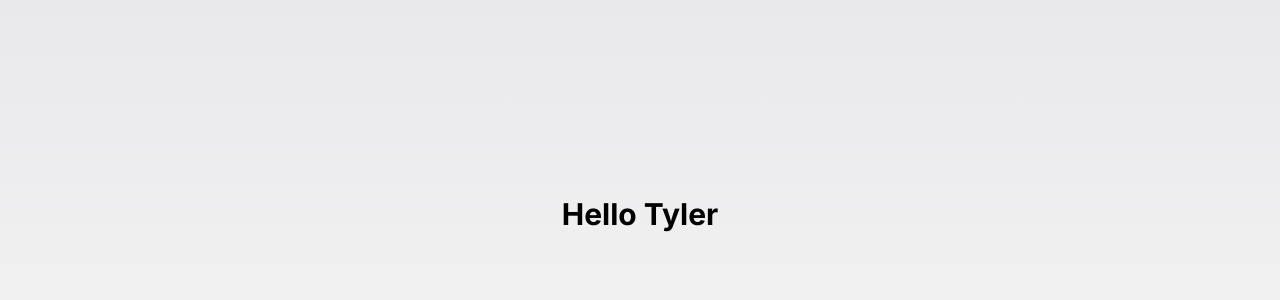
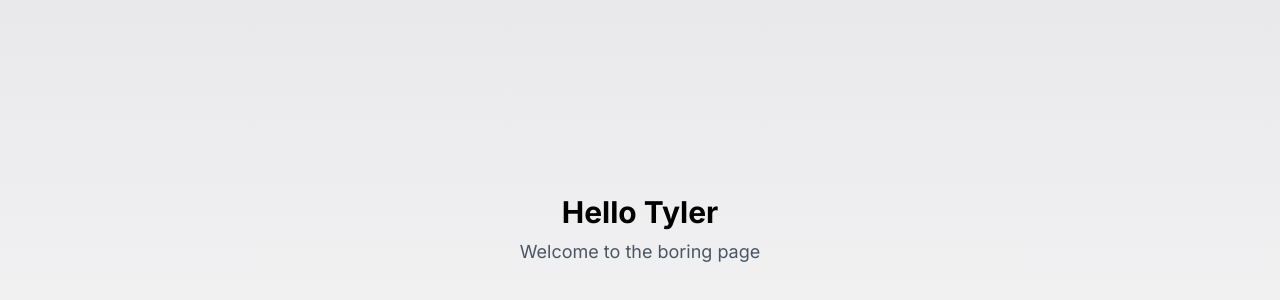
Before and after one commit to sahil2803/my-app, a Next.js app: page / in a window 1280 px wide. Shown: the part 170-470 px from the top of the page. Built offline with nearby package versions, Linux system fonts and the light colour scheme.

Commit message:
added a quick description

```diff
--- a/app/page.tsx
+++ b/app/page.tsx
@@ -1,7 +1,8 @@
 export default function Home() {
   return (
-    <main className="flex min-h-screen items-center justify-center bg-gradient-to-b from-zinc-200 to-zinc-50 dark:from-zinc-800 dark:to-zinc-700">
-      <h1 className="text-3xl font-bold mb-8">Hello Tyler</h1>
+    <main className="flex min-h-screen items-center justify-center bg-gradient-to-b from-zinc-200 to-zinc-50 dark:from-zinc-800 dark:to-zinc-700 flex-col">
+      <h1 className="text-3xl font-bold mb-2">Hello Tyler</h1>
+      <p className="text-lg text-gray-600">Welcome to the  boring page</p>
     </main>
   );
 }
```
